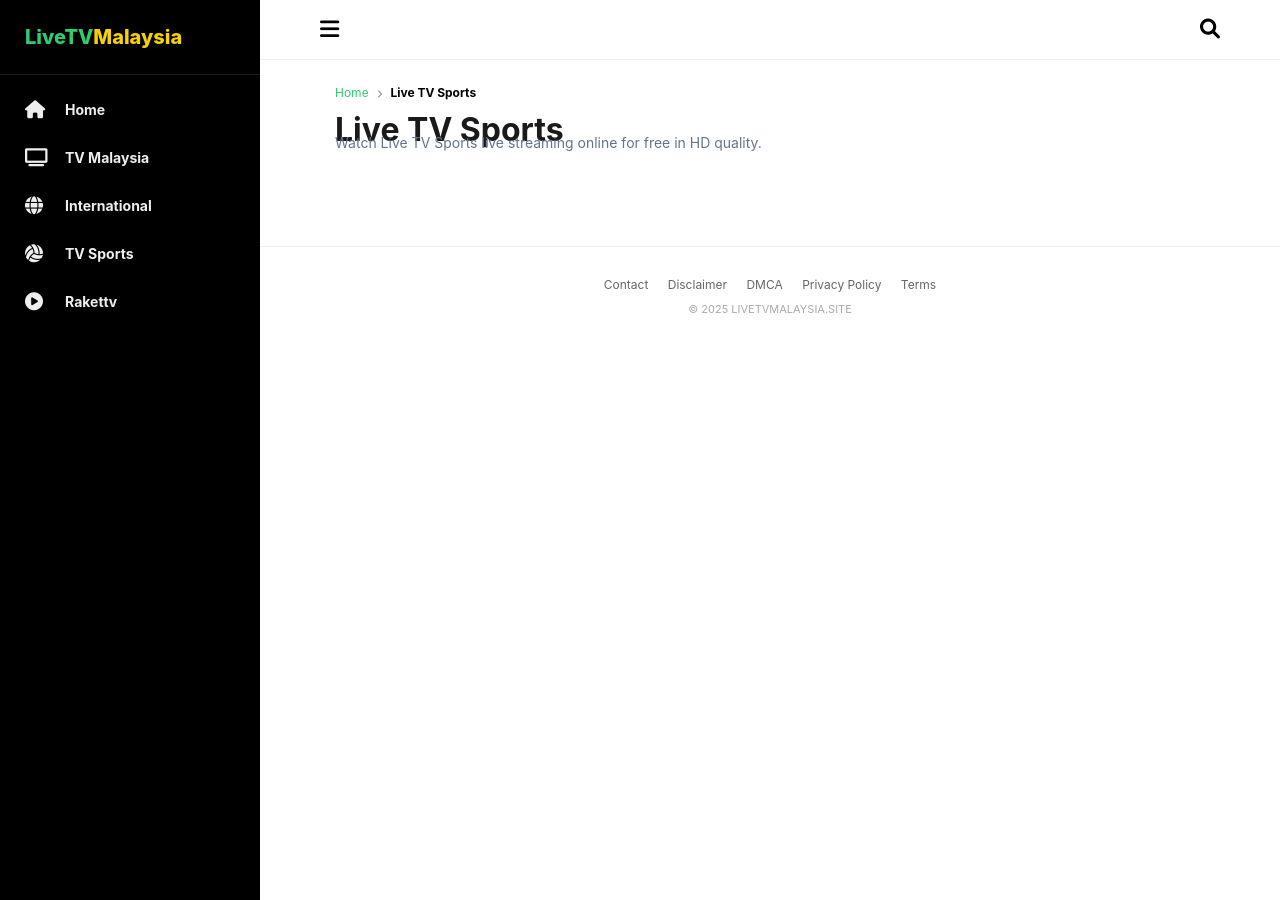
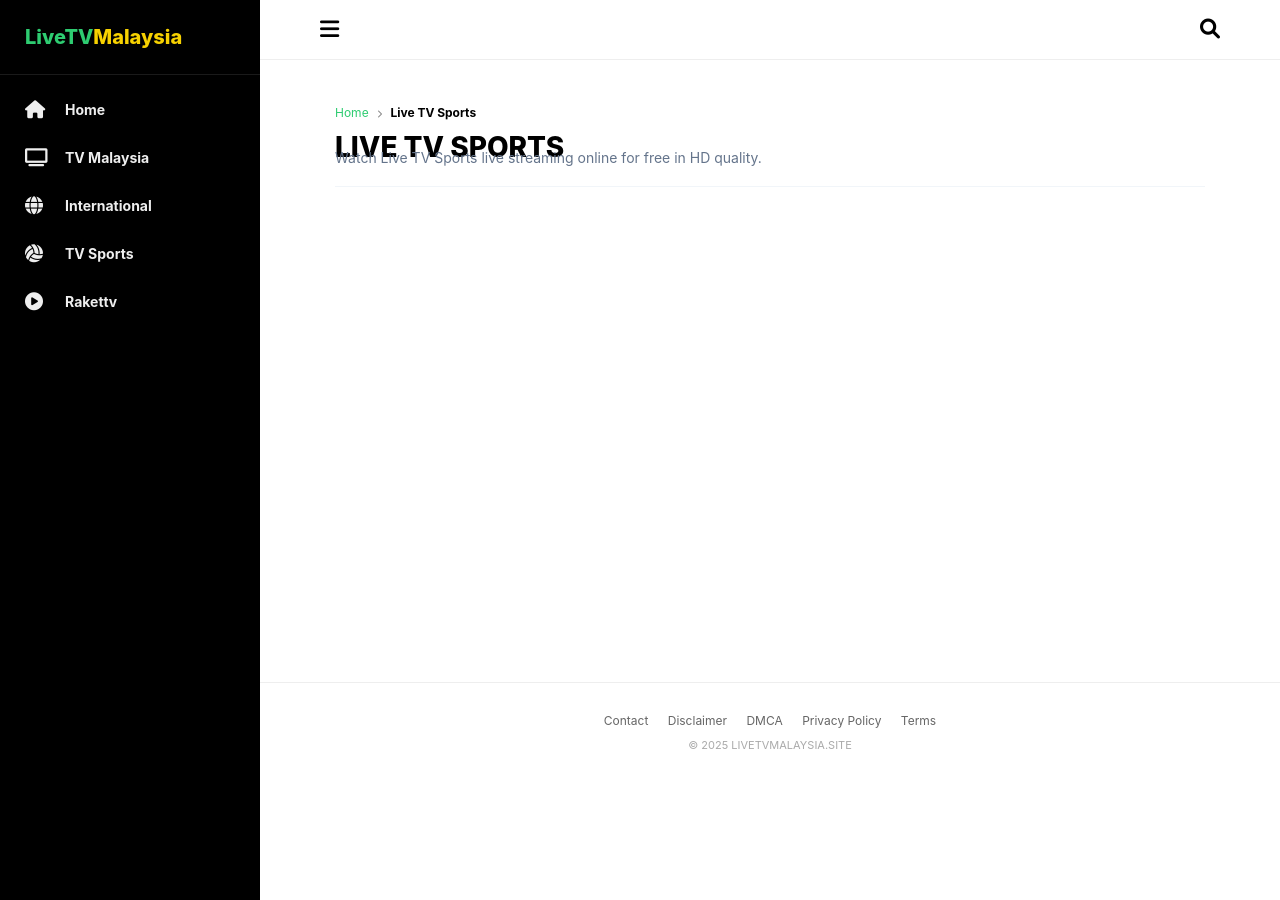
Before and after one commit to goomalay/goomalay.github.io, a Jekyll site: the page built from category/live-tv-sports/index.html, in a window 1280 px wide. Built offline with Jekyll 4.4.1, drawn with Linux system fonts in a browser that asks for light colours; the list of posts is cut into pages by our own code.

Commit message:
Update style.css

```diff
--- a/assets/css/style.css
+++ b/assets/css/style.css
@@ -483,3 +483,21 @@
         width: 100%; /* Tombol lebar penuh di HP agar mudah di-tap */
     }
 }
+
+
+.category-header {
+    padding: 20px 0;
+    border-bottom: 1px solid #f1f5f9;
+}
+
+.category-header h1 {
+    font-size: 28px;
+    font-weight: 800;
+    text-transform: uppercase;
+    color: #000;
+}
+
+/* Memastikan transisi load more tetap halus di kategori */
+.blog-posts {
+    min-height: 400px; /* Menghindari layout jumping saat loading */
+}
```
